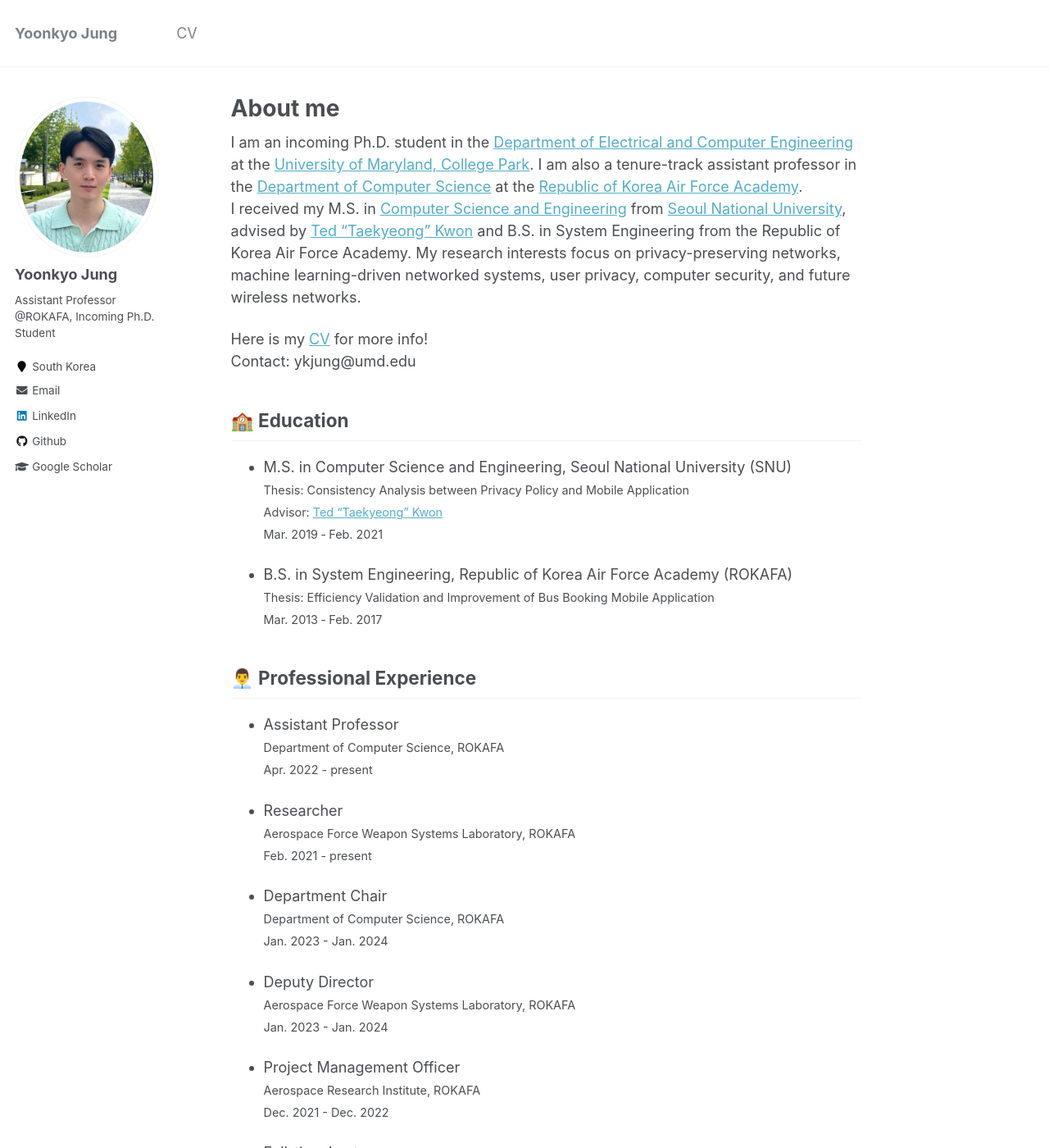
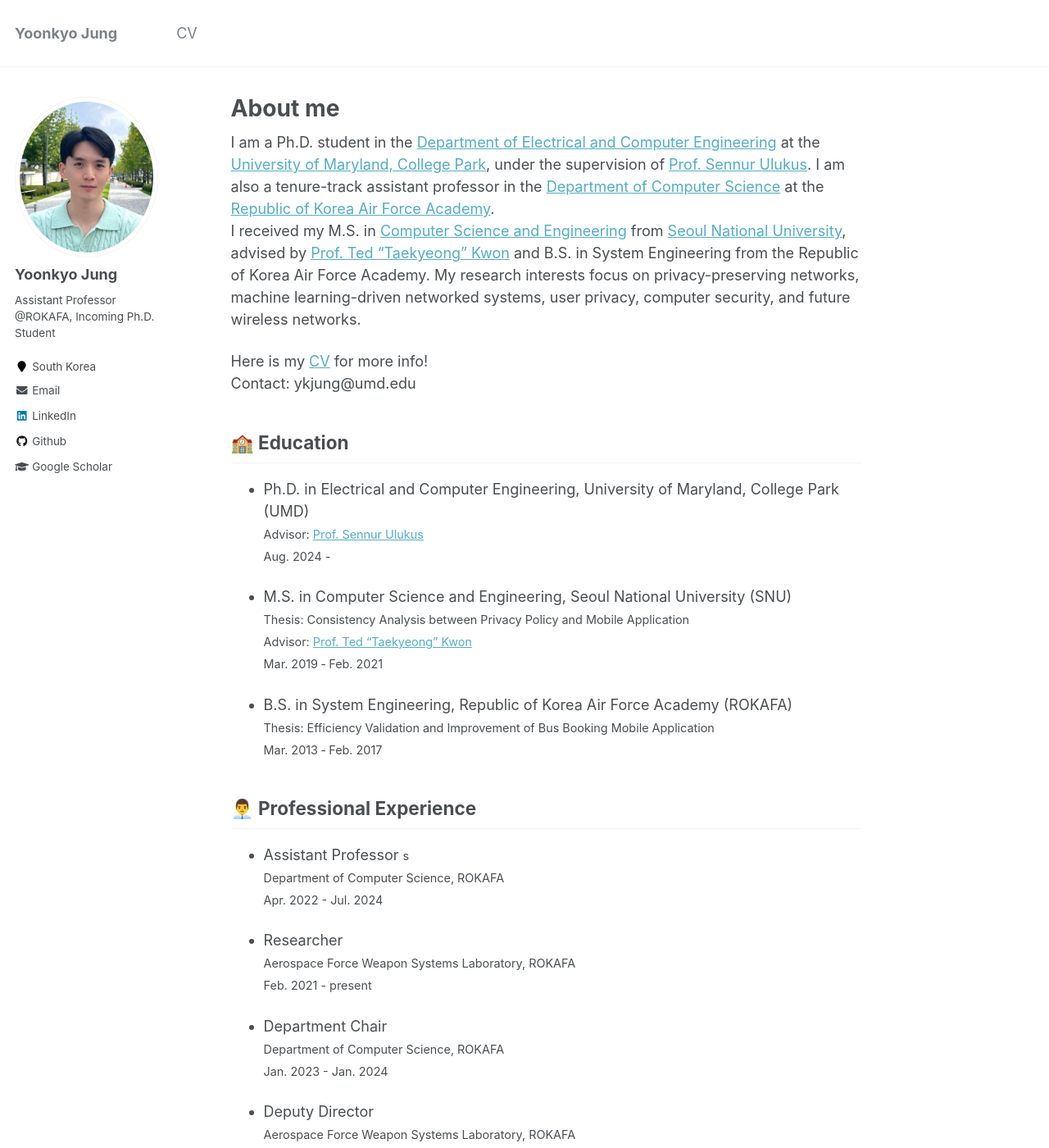
Before and after one commit to Yoonkyo/yoonkyo.github.io, a Jekyll site: the page built from _pages/about.md, in a window 1280 px wide and 1400 px high. Shown: the whole window at 82% size. Built offline with Jekyll 4.4.1, drawn with Linux system fonts in a browser that asks for light colours; formulas are drawn with MathJax 3; some of the changed text lies outside the part shown.

Commit message:
update UMD info

```diff
--- a/_pages/about.md
+++ b/_pages/about.md
@@ -8,18 +8,24 @@
   - /about.html
 ---
 
-I am an incoming Ph.D. student in the [Department of Electrical and Computer Engineering](https://www.ece.umd.edu/) at the [University of Maryland, College Park](https://www.umd.edu/). I am also a tenure-track assistant professor in the [Department of Computer Science](https://rokaf.airforce.mil.kr/afa/1424/subview.do) at the [Republic of Korea Air Force Academy](https://rokaf.airforce.mil.kr/afa/index.do).  \\
-I received my M.S. in [Computer Science and Engineering](https://cse.snu.ac.kr/) from [Seoul National University](https://www.snu.ac.kr/), advised by [Ted "Taekyeong" Kwon](https://mmlab.snu.ac.kr/) and B.S. in System Engineering from the Republic of Korea Air Force Academy. My research interests focus on privacy-preserving networks, machine learning-driven networked systems, user privacy, computer security, and future wireless networks.
+I am a Ph.D. student in the [Department of Electrical and Computer Engineering](https://www.ece.umd.edu/) at the [University of Maryland, College Park](https://www.umd.edu/), under the supervision of [Prof. Sennur Ulukus](https://user.eng.umd.edu/~ulukus). I am also a tenure-track assistant professor in the [Department of Computer Science](https://rokaf.airforce.mil.kr/afa/1424/subview.do) at the [Republic of Korea Air Force Academy](https://rokaf.airforce.mil.kr/afa/index.do).  \\
+I received my M.S. in [Computer Science and Engineering](https://cse.snu.ac.kr/) from [Seoul National University](https://www.snu.ac.kr/), advised by [Prof. Ted "Taekyeong" Kwon](https://mmlab.snu.ac.kr/) and B.S. in System Engineering from the Republic of Korea Air Force Academy. My research interests focus on privacy-preserving networks, machine learning-driven networked systems, user privacy, computer security, and future wireless networks.
 
 Here is my [CV](/cv_yoonkyo.pdf) for more info! \\
 Contact: ykjung@umd.edu
 
 🏫 Education
 ------
+* Ph.D. in Electrical and Computer Engineering, University of Maryland, College Park (UMD)
+<span style="font-size:80%">
+<br>Advisor: [Prof. Sennur Ulukus](https://user.eng.umd.edu/~ulukus)
+<br>Aug. 2024 -
+</span>
+
 * M.S. in Computer Science and Engineering, Seoul National University (SNU)
 <span style="font-size:80%">
 <br>Thesis: Consistency Analysis between Privacy Policy and Mobile Application
-<br>Advisor: [Ted "Taekyeong" Kwon](https://mmlab.snu.ac.kr/)
+<br>Advisor: [Prof. Ted "Taekyeong" Kwon](https://mmlab.snu.ac.kr/)
 <br>Mar. 2019 ‑ Feb. 2021
 </span>
 
@@ -33,9 +39,9 @@
 ------
 
 * Assistant Professor
-<span style="font-size:80%">
+<span style="font-size:80%">s
 <br>Department of Computer Science, ROKAFA
-<br>Apr. 2022 - present
+<br>Apr. 2022 - Jul. 2024
 </span>
 
 * Researcher
```
Also changed, not shown: other parts of _pages/about.md (+0 -1 lines), 1 other file.
